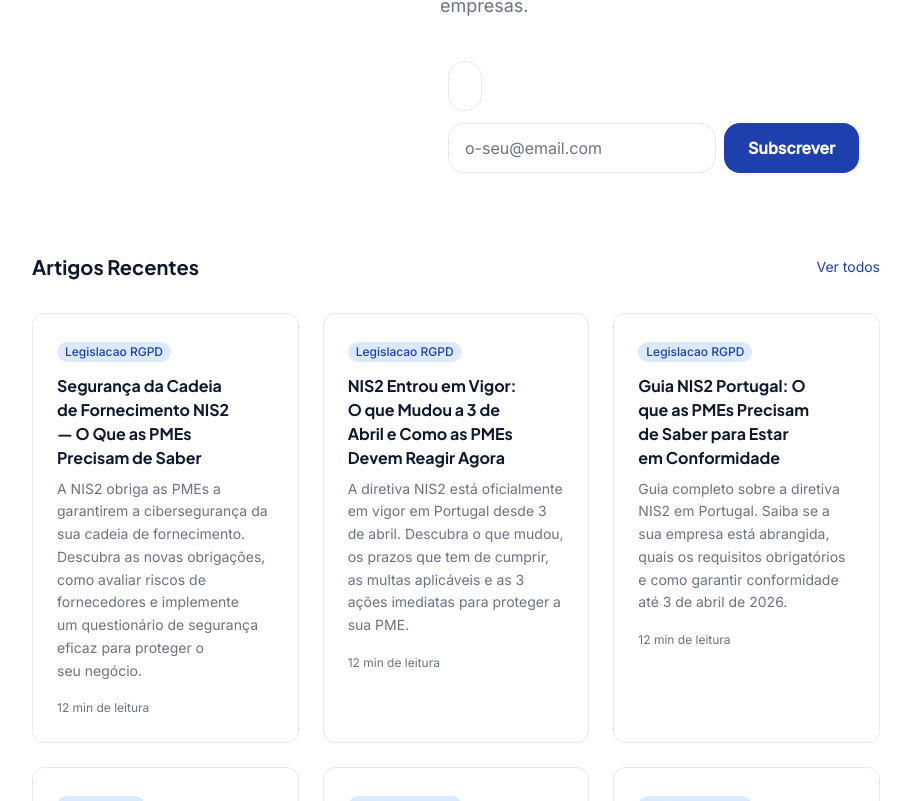
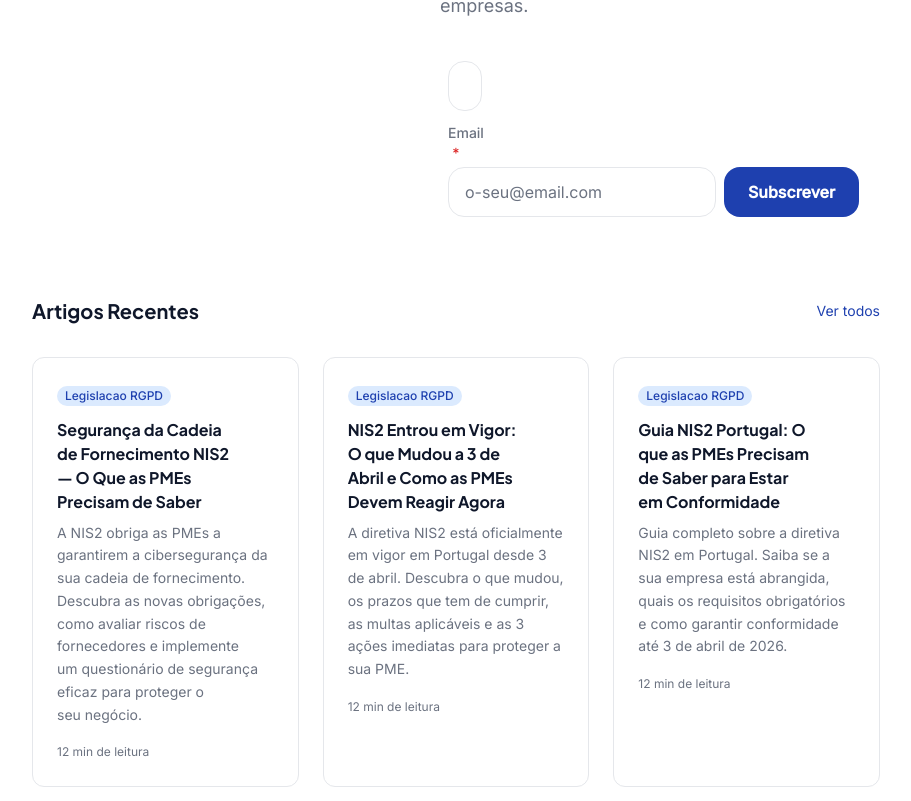
Before and after one commit to carloshmiranda/cibersegura, a Next.js app: page / in a window 1280 px wide. Shown: the part 1079-1880 px from the top of the page, without its empty margins (184-1095 px from the left). Built offline with nearby package versions, Linux system fonts and the light colour scheme.

Commit message:
fix: visible email label, homepage aria-current, newsletter social proof

```diff
--- a/src/app/newsletter-form.tsx
+++ b/src/app/newsletter-form.tsx
@@ -63,8 +63,11 @@ export function NewsletterForm() {
         onChange={(e) => setName(e.target.value)}
         className="px-4 py-3 border border-border rounded-lg text-brand placeholder:text-text-muted focus:outline-none focus:ring-2 focus:ring-accent"
       />
-      <div className="flex gap-2">
-        <label htmlFor="newsletter-email" className="sr-only">Endereço de email</label>
+      <div>
+        <label htmlFor="newsletter-email" className="block text-sm font-medium text-text-secondary mb-1">
+          Email <span className="text-error" aria-hidden="true">*</span>
+        </label>
+        <div className="flex gap-2">
         <input
           id="newsletter-email"
           type="email"
@@ -83,6 +86,7 @@ export function NewsletterForm() {
         >
           {state === "loading" ? "A subscrever…" : "Subscrever"}
         </button>
+        </div>
       </div>
       {state === "error" && (
         <p id="newsletter-error" role="alert" className="text-sm text-error">
```
